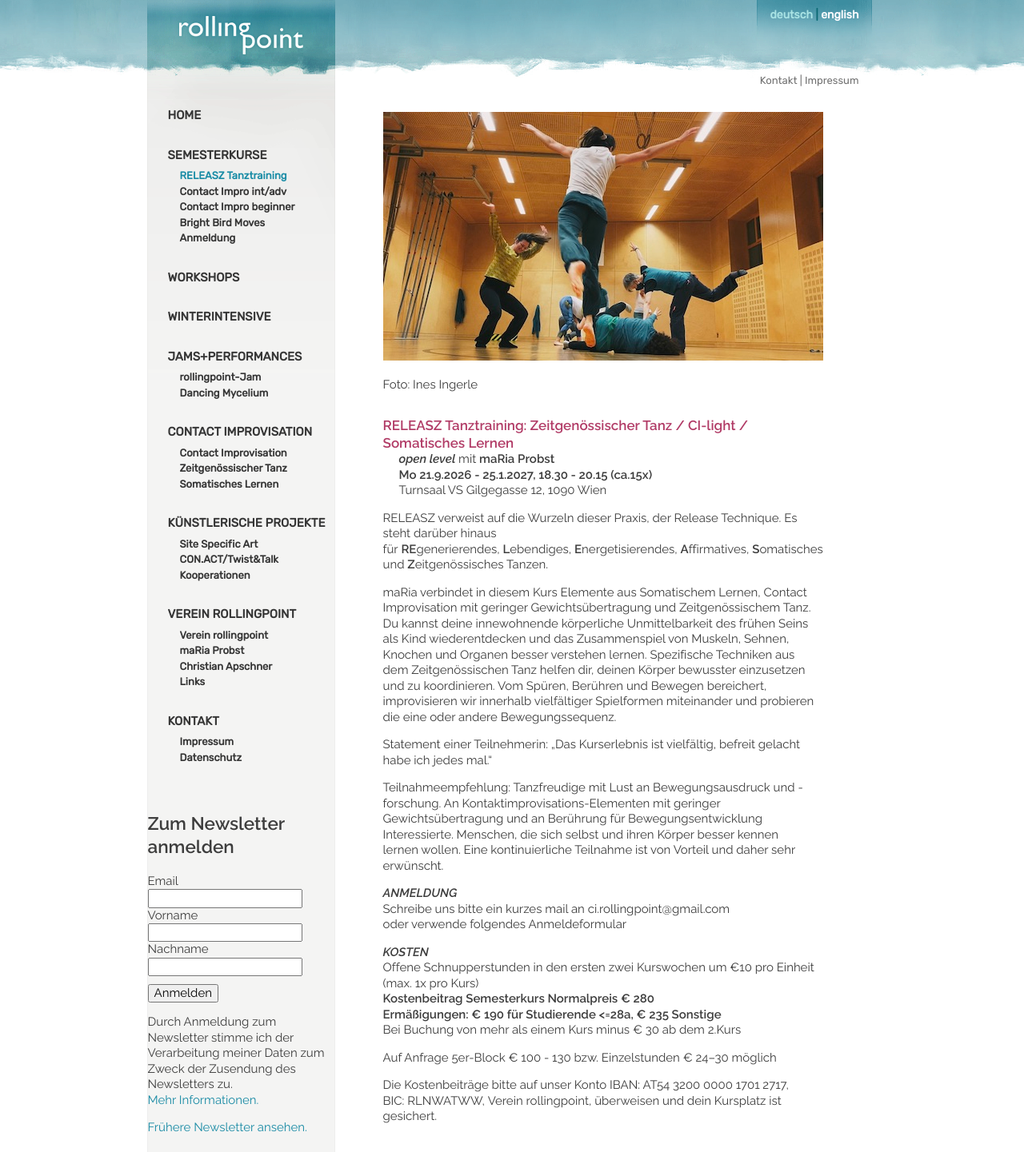
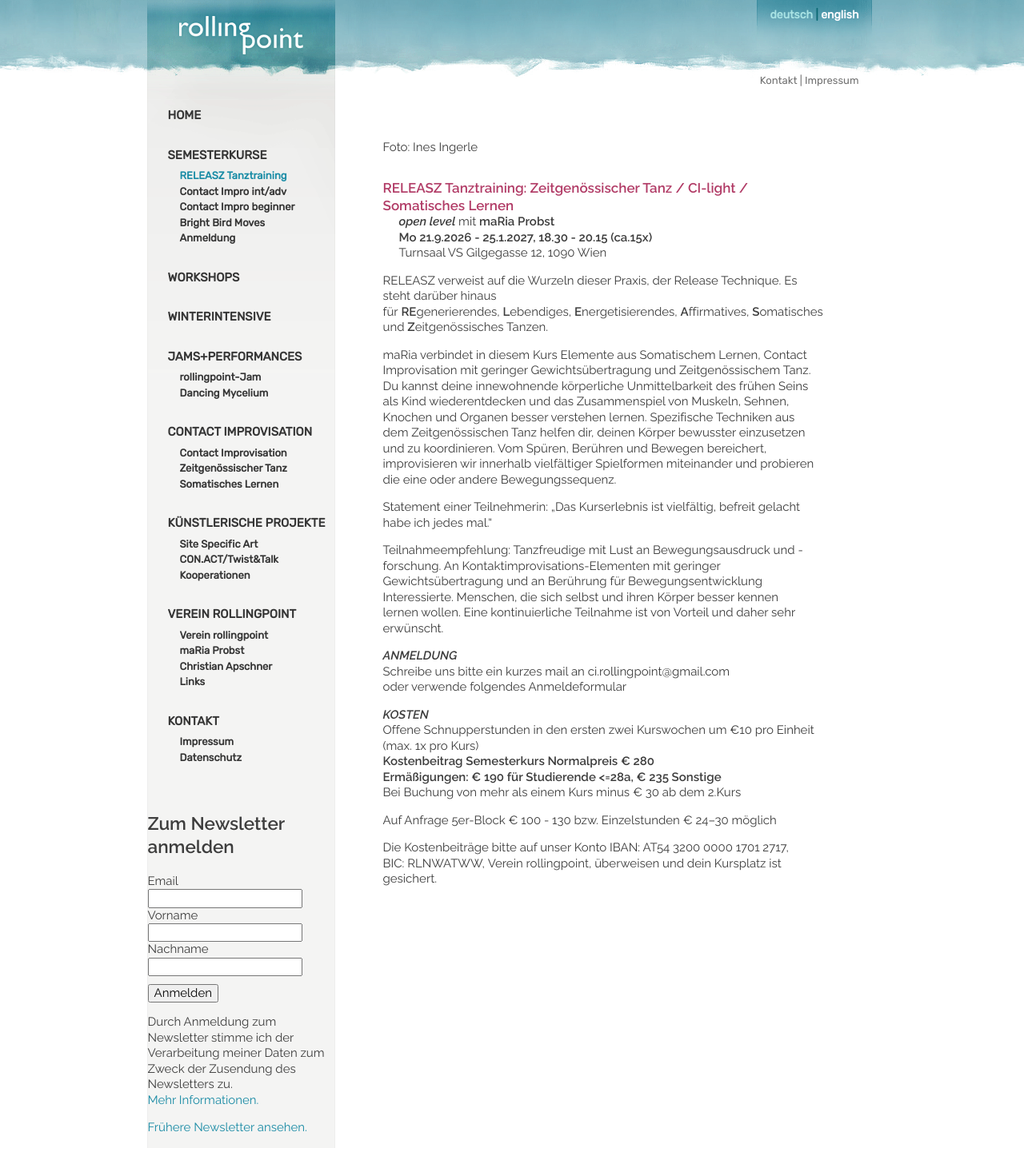
Before and after one commit to manulari/rollingpointat, a Jekyll site: the page built from _pages_de/releasze.md, in a window 1280 px wide. Shown: the whole page at 80% size. Built offline with Jekyll 4.4.1, drawn with Linux system fonts in a browser that asks for light colours; comment, search, counter and statistics services are not loaded.

Commit message:
Update page (de) “releasze”

```diff
--- a/_pages_de/releasze.md
+++ b/_pages_de/releasze.md
@@ -3,7 +3,7 @@ permalink: /releasze
 title: RELEASZ Tanztraining
 language: de
 ---
-![](/assets/uploads/image00008.jpeg)
+![]()
 
 Foto: Ines Ingerle
 
```
Also changed, not shown: assets/uploads/image00010.jpeg (added), 1 other file.
